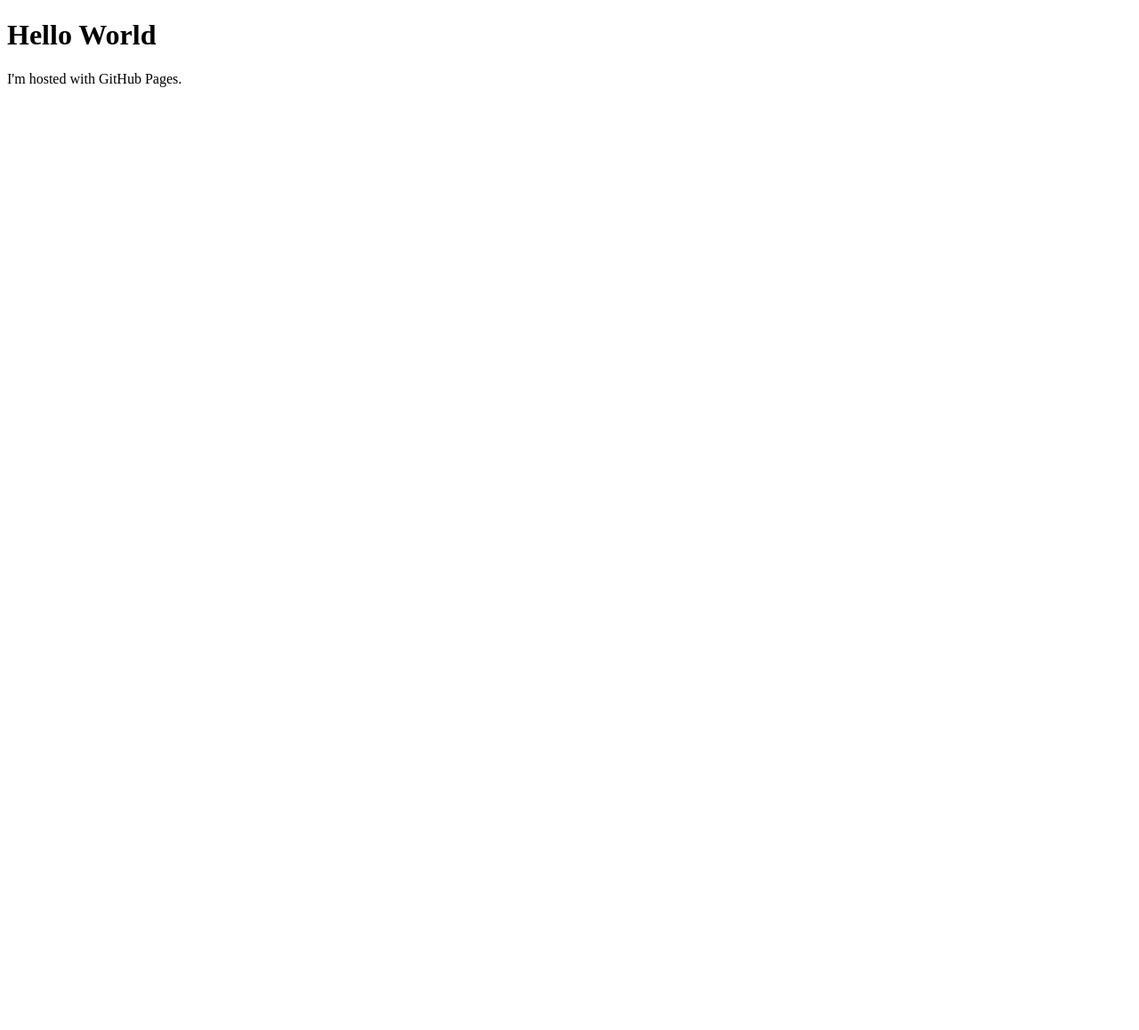
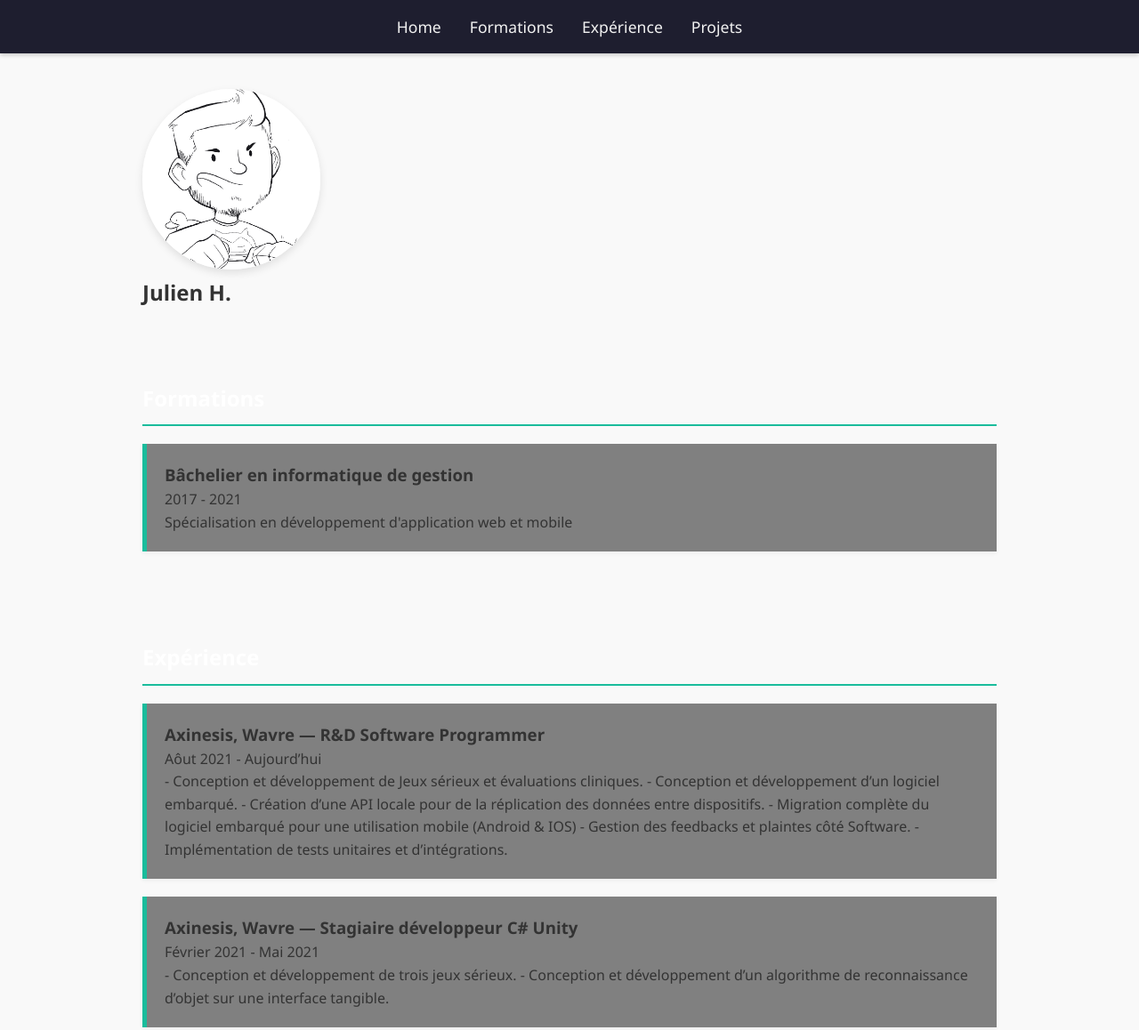
Before and after one commit to HermansJulien/HermansJulien.Github.io, a plain HTML site: page index.html in a window 1280 px wide. Shown: the top 1158 px of the page at 89% size. Before the commit the page ends 800 px from the top, so only its background shows below. Drawn offline with Linux system fonts and the light colour scheme.

Commit message:
Create base template
Ajout des éléments de base du portfolio

```diff
--- a/index.html
+++ b/index.html
@@ -1,7 +1,72 @@
 <!DOCTYPE html>
 <html>
+<head>
+    <meta charset="UTF-8">
+    <meta name="viewport"
+    content="widt=device-width, initial-scale=1.0">
+    <title>Portfolio - Julien Hermans</title>
+    <link rel="stylesheet" href="style.css">
+</head>
 <body>
-<h1>Hello World</h1>
-<p>I'm hosted with GitHub Pages.</p>
+    <header>
+        <nav>
+            <a href="#home">Home</a>
+            <a href="#formations">Formations</a>
+            <a href="#experience">Expérience</a>
+            <a href="#projets">Projets</a>
+        </nav>
+    </header>
+
+<section id ="home">
+ <img src="Images/ProfilPicture.png" alt="Photo de profil" class="photo">
+        <h1>Julien H.</h1>
+</section>
+  <section id="formations">
+    <h2>Formations</h2>
+    <div class="item">
+      <h3>Bâchelier en informatique de gestion</h3>
+      <p>2017 - 2021</p>
+      <p>Spécialisation en développement d'application web et mobile</p>
+    </div>
+
+  </section>
+
+  <section id="experience">
+    <h2>Expérience</h2>
+    <div class="item">
+      <h3><b>Axinesis, Wavre</b> — R&D Software Programmer</h3>
+      <p>Aôut 2021 - Aujourd’hui</p>
+      <p>
+        - Conception et développement de Jeux sérieux et évaluations cliniques.
+        - Conception et développement d’un logiciel embarqué.
+        - Création d’une API locale pour de la réplication des données entre dispositifs.
+        - Migration complète du logiciel embarqué pour une utilisation mobile (Android & IOS)
+        - Gestion des feedbacks et plaintes côté Software.
+        - Implémentation de tests unitaires et d’intégrations.
+    </p>
+
+    </div>
+    <div class="item">
+      <h3><b>Axinesis, Wavre</b> — Stagiaire développeur C# Unity</h3>
+      <p>Février 2021 - Mai 2021</p>
+       <p>
+        - Conception et développement de trois jeux sérieux.
+        - Conception et développement d’un algorithme de reconnaissance d’objet sur une interface tangible.
+      </p>
+    </div>
+  </section>
+
+  <section id="projets">
+    <h2>Projets</h2>
+    <div class="item">
+      <h3>Site de blog personnel</h3>
+      <p>Créé avec HTML, CSS, et JavaScript. Hébergé sur GitHub Pages.</p>
+    </div>
+  </section>
+
+  <footer>
+    &copy; 2025 - Mon Portfolio | Tous droits réservés
+  </footer>
+
 </body>
 </html>
--- /dev/null
+++ b/style.css
@@ -0,0 +1,111 @@
+* {
+      margin: 0;
+      padding: 0;
+      box-sizing: border-box;
+    }
+
+    .photo {
+    width: 200px;
+    border-radius: 100px;
+    box-shadow: 0 4px 10px rgba(0,0,0,0.1);
+    }
+
+    body {
+      font-family: 'Segoe UI', sans-serif;
+      background-color: #f9f9f9;
+      color: #333;
+      line-height: 1.6;
+    }
+
+    /* .header {
+      position: fixed;
+      width: 100%;
+      top:0;
+      right: 0;
+      z-index: 1000;
+      display: flex;
+      align-items: center;
+      justify-content: space-between;
+      padding: 2rem 5%;
+      background-color: #2c3e50;
+      color: white;
+      transition: all 0.5s ease;
+      gap: 20px;
+      padding: 15px 0;
+    } */
+
+    nav {
+      background-color: #1e1e2f; /* Couleur de fond */
+      padding: 1rem 2rem;
+      display: flex;
+      justify-content: center;
+      gap: 2rem;
+      box-shadow: 0 2px 5px rgba(0, 0, 0, 0.2);
+      position: sticky;
+      top: 0;
+      z-index: 1000;
+    }
+
+        nav a {
+      color: #f1f1f1;
+      text-decoration: none;
+      font-size: 1.1rem;
+      position: relative;
+      transition: color 0.3s ease;
+    }
+
+    nav a::after {
+      content: '';
+      position: absolute;
+      width: 0;
+      height: 2px;
+      left: 0;
+      bottom: -4px;
+      background-color: #00d8ff;
+      transition: width 0.3s ease;
+    }
+
+    nav a:hover {
+      color: #00d8ff;
+    }
+
+    nav a:hover::after {
+      width: 100%;
+    }
+
+    /* Responsive */
+    @media (max-width: 600px) {
+      nav {
+        flex-direction: column;
+        align-items: center;
+        gap: 1rem;
+      }
+    }
+
+    section {
+      padding: 40px 20px;
+      max-width: 1000px;
+      margin: auto;
+    }
+
+    section h2 {
+      border-bottom: 2px solid #1abc9c;
+      padding-bottom: 10px;
+      margin-bottom: 20px;
+      color: white;
+    }
+
+    .item {
+      background: gray;
+      padding: 20px;
+      margin-bottom: 20px;
+      border-left: 5px solid #1abc9c;
+      box-shadow: 0 2px 5px rgba(0,0,0,0.05);
+    }
+
+    footer {
+      background-color: #2c3e50;
+      color: white;
+      text-align: center;
+      padding: 15px;
+    }
```
Also changed, not shown: Images/ProfilPicture.png (added).
